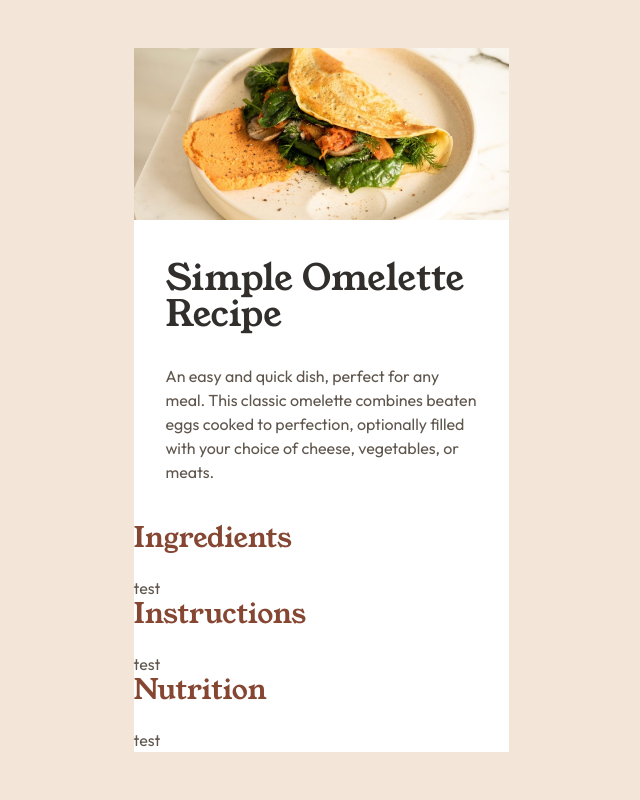
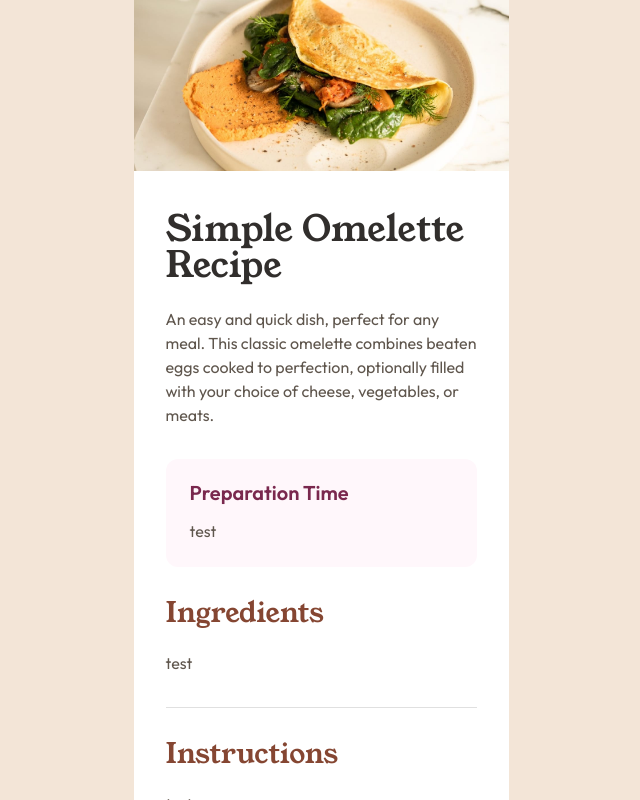
Before and after one commit to haipinggong/recipe-page, a React (Vite) app: page / in a window 1280 px wide. Shown: the top 800 px of the page, without its empty margins (319-959 px from the left). Built offline with nearby package versions, Linux system fonts and the light colour scheme.

Commit message:
Add preparation time and title components

```diff
--- a/src/App.styles.ts
+++ b/src/App.styles.ts
@@ -17,6 +17,9 @@ export const styles: StyleProps = {
     padding: theme.spacing(5, 4, 5, 4),
     gap: 4,
   }),
+  divider: (theme) => ({
+    color: theme.palette.stone.light,
+  }),
 };
 
 export default styles;
--- a/src/App.tsx
+++ b/src/App.tsx
@@ -1,22 +1,29 @@
-import Typography from "@mui/material/Typography";
 import Box from "@mui/material/Box";
 import styles from "./App.styles";
+import Divider from "@mui/material/Divider";
+
 import imageOmelette from "./assets/images/image-omelette.jpeg";
+
+import { RecipeSection } from "./components/RecipeSection/RecipeSection";
+import { PreparationTime } from "./components/PreparationTime/PreparationTime";
+import { Title } from "./components/Title/Title";
+
 import recipe from "./data/recipe.json";
-import { RecipeSection } from "./components/RecipeSection/RecipeSection";
 
 function App() {
   return (
     <>
       <Box component="main" sx={styles.main}>
         <Box component="img" src={imageOmelette} alt="Omelette" />
-        <Box sx={styles.textContent} component="section">
-          <Typography variant="h1">{recipe.title}</Typography>
-          <Typography>{recipe.subTitle}</Typography>
+        <Box sx={styles.textContent}>
+          <Title title={recipe.title} subTitle={recipe.subTitle} />
+          <PreparationTime content="test" />
+          <RecipeSection title="Ingredients" content="test" />
+          <Divider aria-hidden="true" flexItem sx={styles.divider} />
+          <RecipeSection title="Instructions" content="test" />
+          <Divider aria-hidden="true" flexItem sx={styles.divider} />
+          <RecipeSection title="Nutrition" content="test" />
         </Box>
-        <RecipeSection title="Ingredients" content="test" />
-        <RecipeSection title="Instructions" content="test" />
-        <RecipeSection title="Nutrition" content="test" />
       </Box>
     </>
   );
--- /dev/null
+++ b/src/components/PreparationTime/PreparationTime.styles.ts
@@ -0,0 +1,21 @@
+import type { SxProps, Theme } from "@mui/material";
+
+interface StyleProps {
+  [key: string]: SxProps<Theme>;
+}
+
+export const styles: StyleProps = {
+  main: (theme) => ({
+    display: "flex",
+    flexDirection: "column",
+    gap: 2,
+    padding: 3,
+    backgroundColor: theme.palette.rose.light,
+    borderRadius: "12px",
+  }),
+  title: (theme) => ({
+    color: theme.palette.rose.main,
+  }),
+};
+
+export default styles;
--- /dev/null
+++ b/src/components/PreparationTime/PreparationTime.tsx
@@ -0,0 +1,21 @@
+import React from "react";
+import Box from "@mui/material/Box";
+import { Typography } from "@mui/material";
+import styles from "./PreparationTime.styles";
+
+export interface Props {
+  content: React.ReactNode;
+}
+
+export const PreparationTime = ({ content }: Props) => {
+  return (
+    <Box component="section" sx={styles.main}>
+      <Typography variant="h3" component="h2" sx={styles.title}>
+        Preparation Time
+      </Typography>
+      <Typography>{content}</Typography>
+    </Box>
+  );
+};
+
+export default PreparationTime;
--- /dev/null
+++ b/src/components/Title/Title.styles.ts
@@ -0,0 +1,15 @@
+import type { SxProps, Theme } from "@mui/material";
+
+interface StyleProps {
+  [key: string]: SxProps<Theme>;
+}
+
+export const styles: StyleProps = {
+  title: {
+    display: "flex",
+    flexDirection: "column",
+    gap: 3,
+  },
+};
+
+export default styles;
--- /dev/null
+++ b/src/components/Title/Title.tsx
@@ -0,0 +1,19 @@
+import Box from "@mui/material/Box";
+import { Typography } from "@mui/material";
+import styles from "./Title.styles";
+
+export interface Props {
+  title: string;
+  subTitle: string;
+}
+
+export const Title = ({ title, subTitle }: Props) => {
+  return (
+    <Box component="section" sx={styles.title}>
+      <Typography variant="h1">{title}</Typography>
+      <Typography>{subTitle}</Typography>
+    </Box>
+  );
+};
+
+export default Title;
--- a/src/theme.ts
+++ b/src/theme.ts
@@ -39,7 +39,7 @@ let theme = createTheme({
     },
     rose: {
       main: "#7A284E",
-      light: "FFF7FB",
+      light: "#FFF7FB",
     },
     brown: {
       main: "#854632",
```
